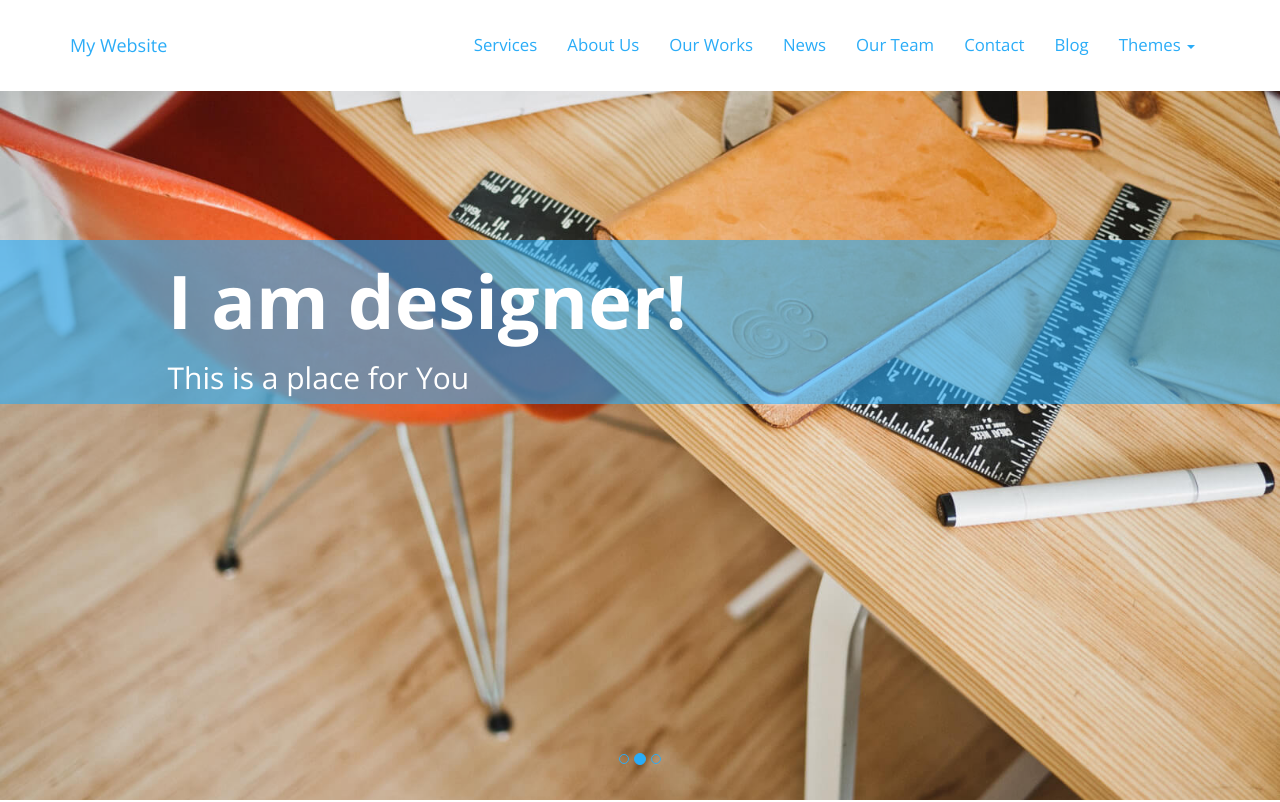
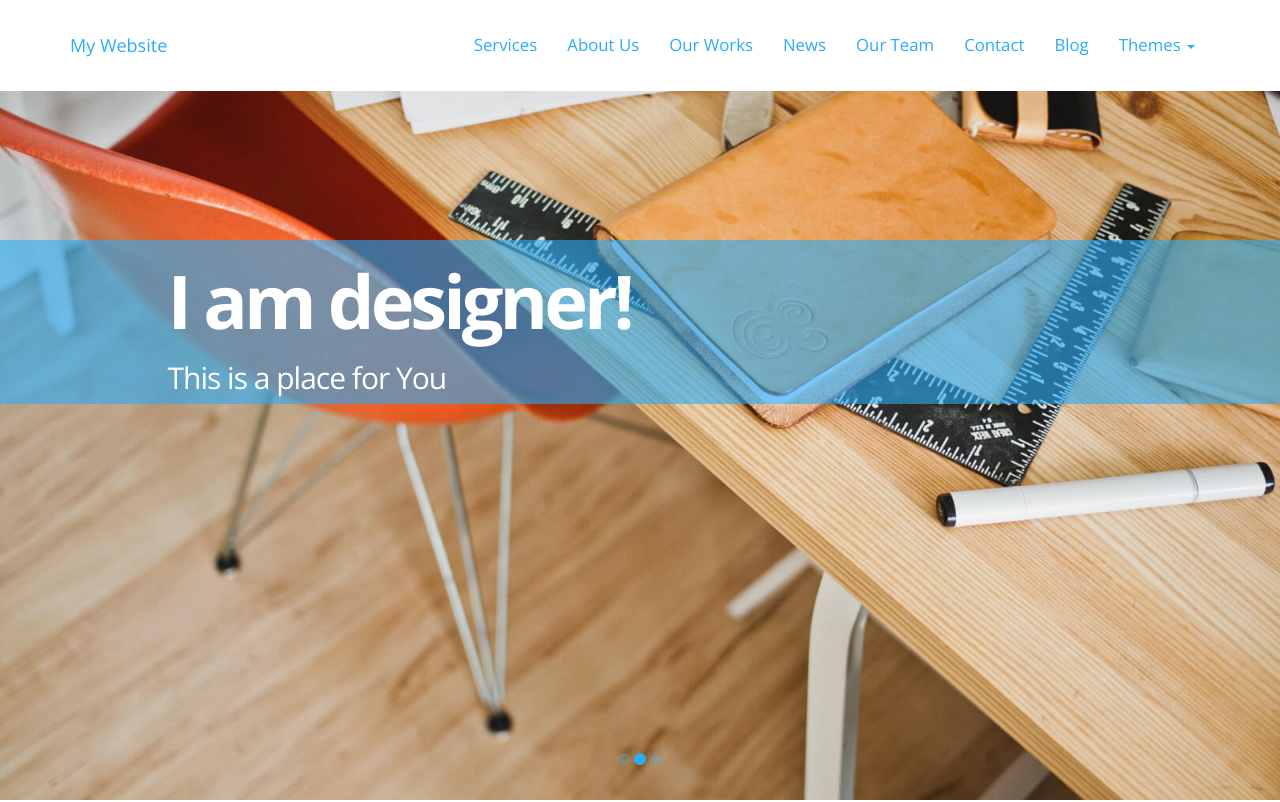
Before and after one commit to stolarczykt/company-page-template, a website: page index.html in a window 1280 px wide. Shown: the top 802 px of the page. Drawn offline with nearby package versions, Linux system fonts and the light colour scheme; some packages are replaced by stand-ins of ours; files that its build step writes are made by us from their sources.

Commit message:
styling of banner texts

```diff
--- a/less/styles.less
+++ b/less/styles.less
@@ -38,6 +38,12 @@ i {
 .slide-content h1 {
   font-weight: 700;
   font-size: 74px;
+  letter-spacing: -4px;
+}
+
+.slide-content h2 {
+  font-weight: 300;
+  letter-spacing: -1px;
 }
 
 .section-header {
```
